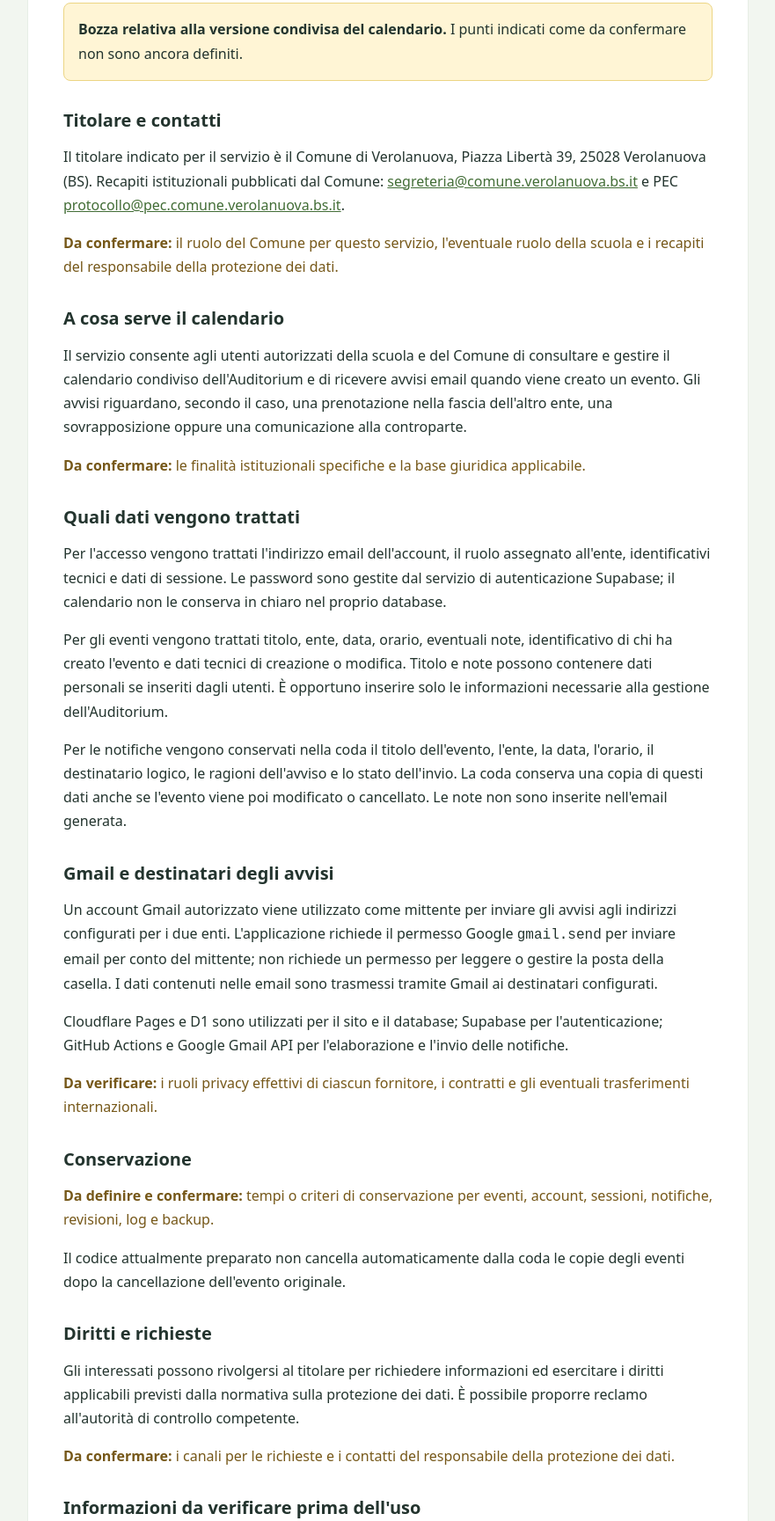
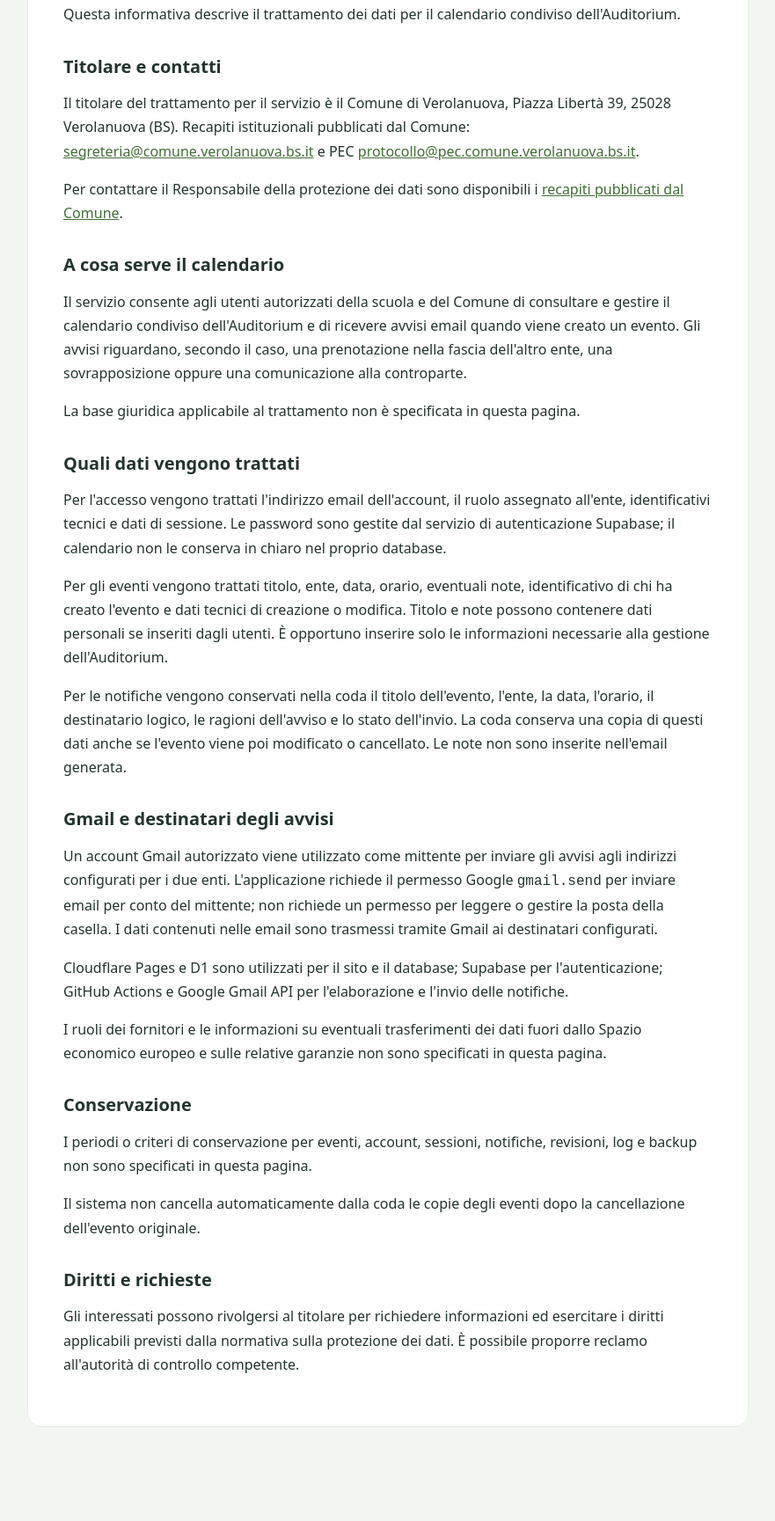
Before and after one commit to CalendarioAuditorium/calendarioauditorium.github.io, a plain HTML site: page privacy.html in a window 1280 px wide. Shown: the part 187-1916 px from the top of the page at 88% size, without its empty margins (199-1080 px from the left). After the commit the page ends 1841 px from the top, so only its background shows below. Drawn offline with Linux system fonts and the light colour scheme.

Commit message:
Aggiorna informativa privacy calendario

```diff
--- a/privacy.html
+++ b/privacy.html
@@ -12,15 +12,15 @@
 <main>
   <p class="brand"><a href="index.html">← CALENDARIO AUDITORIUM · VEROLANUOVA</a></p>
   <h1>Informativa sulla privacy</h1>
-  <p class="notice"><strong>Bozza relativa alla versione condivisa del calendario.</strong> I punti indicati come da confermare non sono ancora definiti.</p>
+  <p>Questa informativa descrive il trattamento dei dati per il calendario condiviso dell'Auditorium.</p>
 
   <h2>Titolare e contatti</h2>
-  <p>Il titolare indicato per il servizio è il Comune di Verolanuova, Piazza Libertà 39, 25028 Verolanuova (BS). Recapiti istituzionali pubblicati dal Comune: <a href="mailto:segreteria@comune.verolanuova.bs.it">segreteria@comune.verolanuova.bs.it</a> e PEC <a href="mailto:protocollo@pec.comune.verolanuova.bs.it">protocollo@pec.comune.verolanuova.bs.it</a>.</p>
-  <p class="pending"><strong>Da confermare:</strong> il ruolo del Comune per questo servizio, l'eventuale ruolo della scuola e i recapiti del responsabile della protezione dei dati.</p>
+  <p>Il titolare del trattamento per il servizio è il Comune di Verolanuova, Piazza Libertà 39, 25028 Verolanuova (BS). Recapiti istituzionali pubblicati dal Comune: <a href="mailto:segreteria@comune.verolanuova.bs.it">segreteria@comune.verolanuova.bs.it</a> e PEC <a href="mailto:protocollo@pec.comune.verolanuova.bs.it">protocollo@pec.comune.verolanuova.bs.it</a>.</p>
+  <p>Per contattare il Responsabile della protezione dei dati sono disponibili i <a href="https://www.comune.verolanuova.bs.it/EG0/EGSCHTST52.HBL?MESSA=PUBBLICA&amp;SRL=111&amp;en=eg791">recapiti pubblicati dal Comune</a>.</p>
 
   <h2>A cosa serve il calendario</h2>
   <p>Il servizio consente agli utenti autorizzati della scuola e del Comune di consultare e gestire il calendario condiviso dell'Auditorium e di ricevere avvisi email quando viene creato un evento. Gli avvisi riguardano, secondo il caso, una prenotazione nella fascia dell'altro ente, una sovrapposizione oppure una comunicazione alla controparte.</p>
-  <p class="pending"><strong>Da confermare:</strong> le finalità istituzionali specifiche e la base giuridica applicabile.</p>
+  <p>La base giuridica applicabile al trattamento non è specificata in questa pagina.</p>
 
   <h2>Quali dati vengono trattati</h2>
   <p>Per l'accesso vengono trattati l'indirizzo email dell'account, il ruolo assegnato all'ente, identificativi tecnici e dati di sessione. Le password sono gestite dal servizio di autenticazione Supabase; il calendario non le conserva in chiaro nel proprio database.</p>
@@ -30,18 +30,14 @@
   <h2>Gmail e destinatari degli avvisi</h2>
   <p>Un account Gmail autorizzato viene utilizzato come mittente per inviare gli avvisi agli indirizzi configurati per i due enti. L'applicazione richiede il permesso Google <code>gmail.send</code> per inviare email per conto del mittente; non richiede un permesso per leggere o gestire la posta della casella. I dati contenuti nelle email sono trasmessi tramite Gmail ai destinatari configurati.</p>
   <p>Cloudflare Pages e D1 sono utilizzati per il sito e il database; Supabase per l'autenticazione; GitHub Actions e Google Gmail API per l'elaborazione e l'invio delle notifiche.</p>
-  <p class="pending"><strong>Da verificare:</strong> i ruoli privacy effettivi di ciascun fornitore, i contratti e gli eventuali trasferimenti internazionali.</p>
+  <p>I ruoli dei fornitori e le informazioni su eventuali trasferimenti dei dati fuori dallo Spazio economico europeo e sulle relative garanzie non sono specificati in questa pagina.</p>
 
   <h2>Conservazione</h2>
-  <p class="pending"><strong>Da definire e confermare:</strong> tempi o criteri di conservazione per eventi, account, sessioni, notifiche, revisioni, log e backup.</p>
-  <p>Il codice attualmente preparato non cancella automaticamente dalla coda le copie degli eventi dopo la cancellazione dell'evento originale.</p>
+  <p>I periodi o criteri di conservazione per eventi, account, sessioni, notifiche, revisioni, log e backup non sono specificati in questa pagina.</p>
+  <p>Il sistema non cancella automaticamente dalla coda le copie degli eventi dopo la cancellazione dell'evento originale.</p>
 
   <h2>Diritti e richieste</h2>
   <p>Gli interessati possono rivolgersi al titolare per richiedere informazioni ed esercitare i diritti applicabili previsti dalla normativa sulla protezione dei dati. È possibile proporre reclamo all'autorità di controllo competente.</p>
-  <p class="pending"><strong>Da confermare:</strong> i canali per le richieste e i contatti del responsabile della protezione dei dati.</p>
-
-  <h2>Informazioni da verificare prima dell'uso</h2>
-  <p>Il Comune deve verificare che l'informativa descriva le impostazioni effettivamente messe in produzione, i destinatari, le responsabilità dei fornitori e le modalità di gestione dei dati. Eventuali variazioni delle funzioni o del trattamento richiedono un aggiornamento del testo.</p>
 </main>
 </body>
 </html>
```
